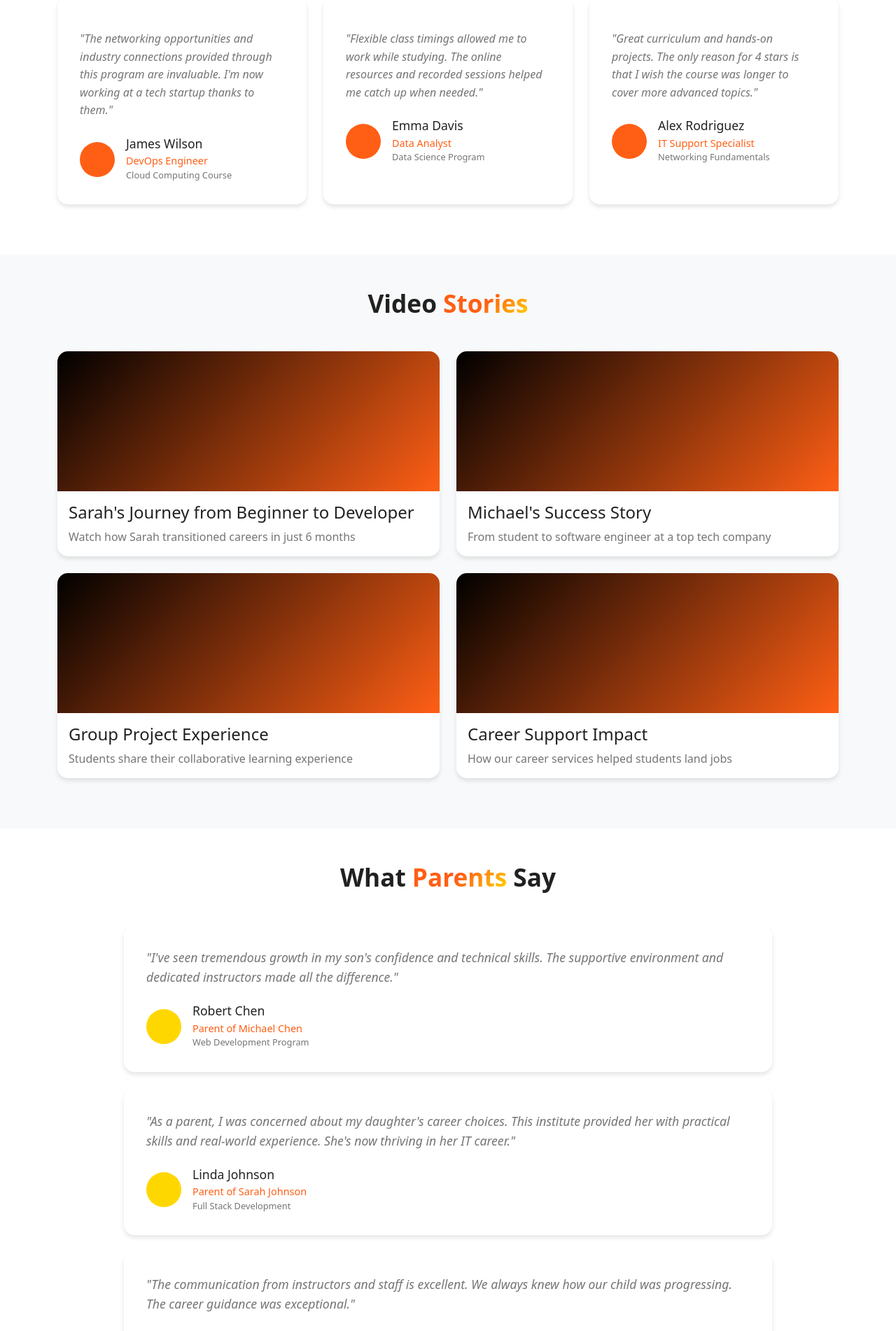
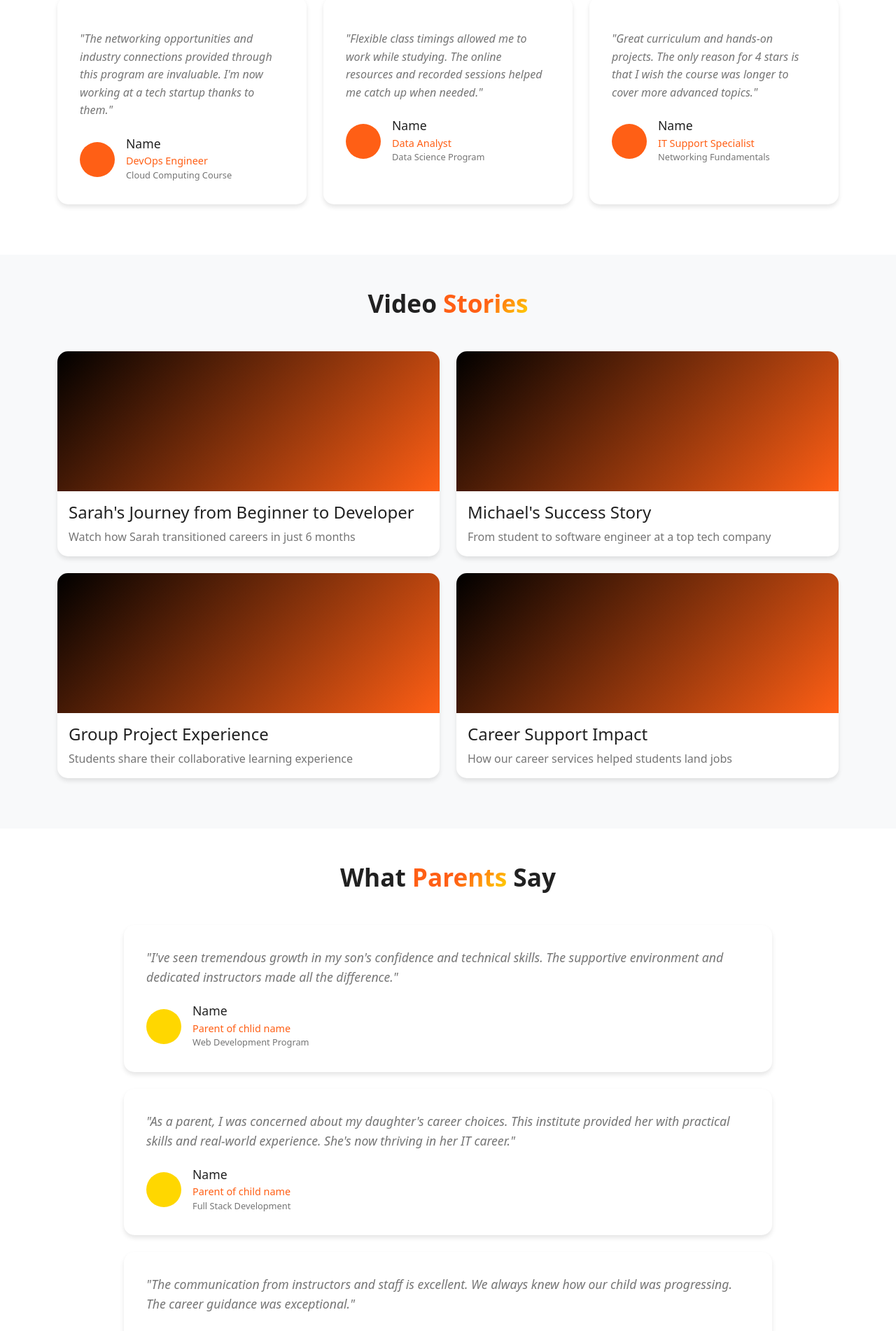
Before and after one commit to CCBE-GIT/CCIT-WEB, a Vue app: page /testimonials in a window 1280 px wide. Shown: the part 880-2782 px from the top of the page at 70% size. Built offline with nearby package versions, Linux system fonts and the light colour scheme; a web font is replaced by a local one; what webfontloader would draw is missing.

Commit message:
update TestimonialsView

```diff
--- a/src/views/TestimonialsView.vue
+++ b/src/views/TestimonialsView.vue
@@ -179,7 +179,7 @@ export default {
         {
           rating: 5,
           quote: "The instructors here are amazing! They don't just teach theory; they ensure you understand how to apply everything in real-world scenarios. I landed a job even before completing my course.",
-          name: "Sarah Johnson",
+          name: "Name",
           role: "Full Stack Developer",
           course: "Web Development Bootcamp",
           avatar: "fas fa-user-circle"
@@ -187,7 +187,7 @@ export default {
         {
           rating: 5,
           quote: "The project-based learning approach helped me build a strong portfolio. The career support team was instrumental in preparing me for interviews.",
-          name: "Michael Chen",
+          name: "Name",
           role: "Software Engineer",
           course: "Advanced JavaScript Course",
           avatar: "fas fa-user-circle"
@@ -195,7 +195,7 @@ export default {
         {
           rating: 5,
           quote: "Coming from a non-technical background, I was nervous. But the supportive environment and step-by-step curriculum made learning to code accessible and fun.",
-          name: "Priya Patel",
+          name: "Name",
           role: "Frontend Developer",
           course: "Python Programming",
           avatar: "fas fa-user-circle"
@@ -203,7 +203,7 @@ export default {
         {
           rating: 5,
           quote: "The networking opportunities and industry connections provided through this program are invaluable. I'm now working at a tech startup thanks to them.",
-          name: "James Wilson",
+          name: "Name",
           role: "DevOps Engineer",
           course: "Cloud Computing Course",
           avatar: "fas fa-user-circle"
@@ -211,7 +211,7 @@ export default {
         {
           rating: 5,
           quote: "Flexible class timings allowed me to work while studying. The online resources and recorded sessions helped me catch up when needed.",
-          name: "Emma Davis",
+          name: "Name",
           role: "Data Analyst",
           course: "Data Science Program",
           avatar: "fas fa-user-circle"
@@ -219,7 +219,7 @@ export default {
         {
           rating: 4,
           quote: "Great curriculum and hands-on projects. The only reason for 4 stars is that I wish the course was longer to cover more advanced topics.",
-          name: "Alex Rodriguez",
+          name: "Name",
           role: "IT Support Specialist",
           course: "Networking Fundamentals",
           avatar: "fas fa-user-circle"
@@ -250,29 +250,29 @@ export default {
       parentTestimonials: [
         {
           quote: "I've seen tremendous growth in my son's confidence and technical skills. The supportive environment and dedicated instructors made all the difference.",
-          name: "Robert Chen",
-          childName: "Michael Chen",
+          name: "Name",
+          childName: "chlid name",
           childCourse: "Web Development Program",
           avatar: "fas fa-user-circle"
         },
         {
           quote: "As a parent, I was concerned about my daughter's career choices. This institute provided her with practical skills and real-world experience. She's now thriving in her IT career.",
-          name: "Linda Johnson",
-          childName: "Sarah Johnson",
+          name: "Name",
+          childName: "child name",
           childCourse: "Full Stack Development",
           avatar: "fas fa-user-circle"
         },
         {
           quote: "The communication from instructors and staff is excellent. We always knew how our child was progressing. The career guidance was exceptional.",
-          name: "David Patel",
-          childName: "Priya Patel",
+          name: "Name",
+          childName: "child name",
           childCourse: "Python Programming",
           avatar: "fas fa-user-circle"
         },
         {
           quote: "Worth every penny. My son not only learned technical skills but also developed problem-solving abilities and professional etiquette.",
-          name: "Maria Rodriguez",
-          childName: "Alex Rodriguez",
+          name: "Name",
+          childName: "child name",
           childCourse: "IT Support Specialist Program",
           avatar: "fas fa-user-circle"
         }
```
